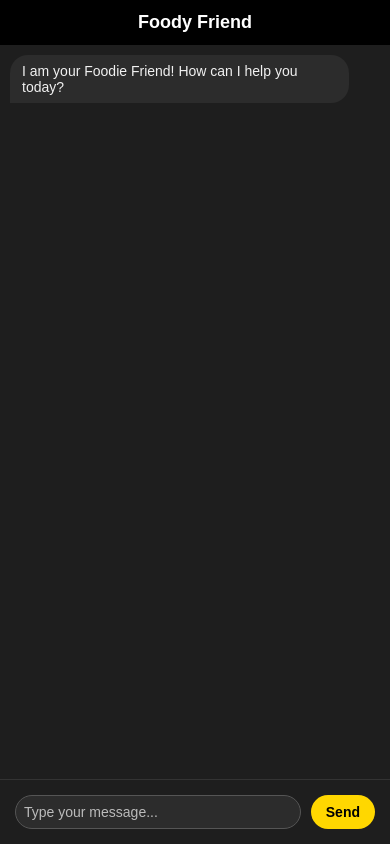
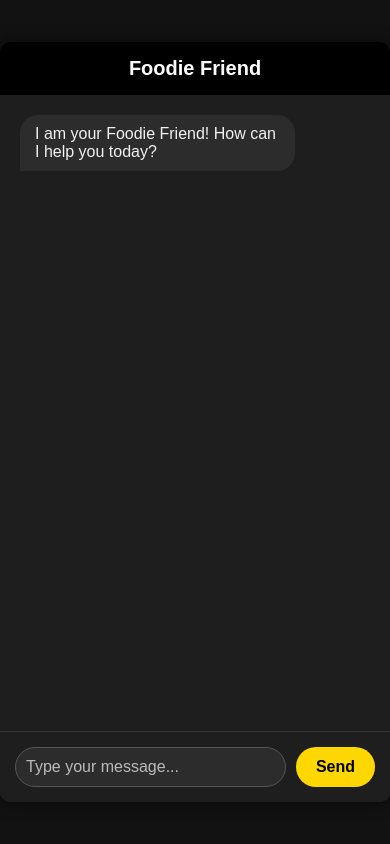
Before and after one commit to Azeen-Fatima/Foodie-Friend-Bot, a Flask app: page / in a window 390 px wide. Run offline with Flask 3, Linux system fonts and the light colour scheme.

Commit message:
Update index.html

```diff
--- a/templates/index.html
+++ b/templates/index.html
@@ -97,44 +97,11 @@
         #send-btn:hover {
             background-color: #e6c200;
         }
-
-        /* Responsive for Mobile */
-        @media (max-width: 600px) {
-            body {
-                padding: 0;
-                height: 100vh;
-            }
-            .chat-container {
-                width: 100%;
-                height: 100vh; /* Full screen on mobile */
-                border-radius: 0; /* Remove rounded corners for mobile full view */
-            }
-            .chat-header {
-                font-size: 18px;
-                padding: 12px;
-            }
-            #chat-history {
-                padding: 10px;
-            }
-            .user-message, .bot-message {
-                font-size: 14px;
-                padding: 8px 12px;
-                max-width: 85%; /* wider messages for small screens */
-            }
-            #user-input {
-                font-size: 14px;
-                padding: 8px;
-            }
-            #send-btn {
-                font-size: 14px;
-                padding: 8px 15px;
-            }
-        }
     </style>
 </head>
 <body>
     <div class="chat-container">
-        <div class="chat-header">Foody Friend</div>
+        <div class="chat-header">Foodie Friend</div>
         <div id="chat-history">
             <div class="message-box">
                 <div class="bot-message">I am your Foodie Friend! How can I help you today?</div>
```
